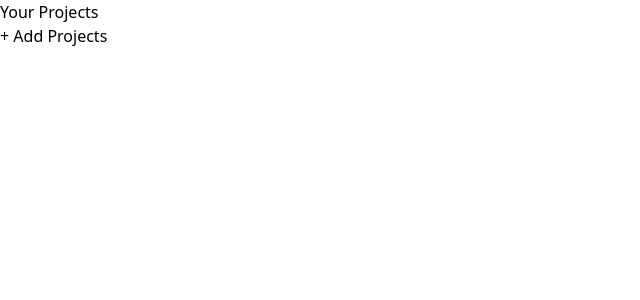
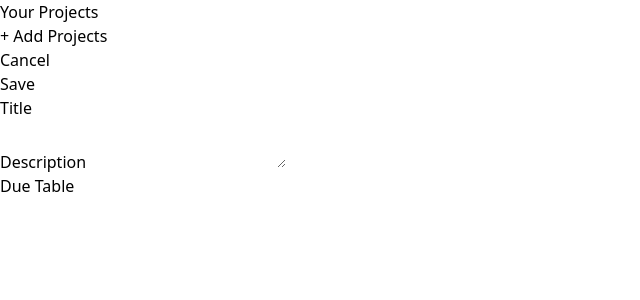
Before and after one commit to patrissia-mm/react-crud, a React (Vite) app: page / in a window 1280 px wide. Shown: the top 300 px of the page, without its empty margins (0-640 px from the left). Built offline with nearby package versions, Linux system fonts and the light colour scheme.

Commit message:
Component for NewProject

```diff
--- a/src/App.jsx
+++ b/src/App.jsx
@@ -1,9 +1,11 @@
+import NewProject from "./components/NewProject";
 import ProjectsSidebar from "./components/ProjectsSidebar";
 
 function App() {
   return (
-    <main className="h-screen my-8">
+    <main className="h-screen my-8 flex gap-8">
       <ProjectsSidebar />
+      <NewProject />
     </main>
   );
 }
--- /dev/null
+++ b/src/components/Input.jsx
@@ -0,0 +1,8 @@
+export default function Input({ textarea, label, props }) {
+  return (
+    <p>
+      <label>{label}</label>
+      {textarea ? <textarea {...props} /> : <input {...props} />}
+    </p>
+  );
+}
--- /dev/null
+++ b/src/components/NewProject.jsx
@@ -0,0 +1,21 @@
+import Input from "./Input";
+
+export default function NewProject() {
+  return (
+    <div>
+      <menu>
+        <li>
+          <button>Cancel</button>
+        </li>
+        <li>
+          <button>Save</button>
+        </li>
+      </menu>
+      <div>
+        <Input label='Title'/>
+        <Input label='Description' textarea />
+        <Input label='Due Table'/>
+      </div>
+    </div>
+  );
+}
```
